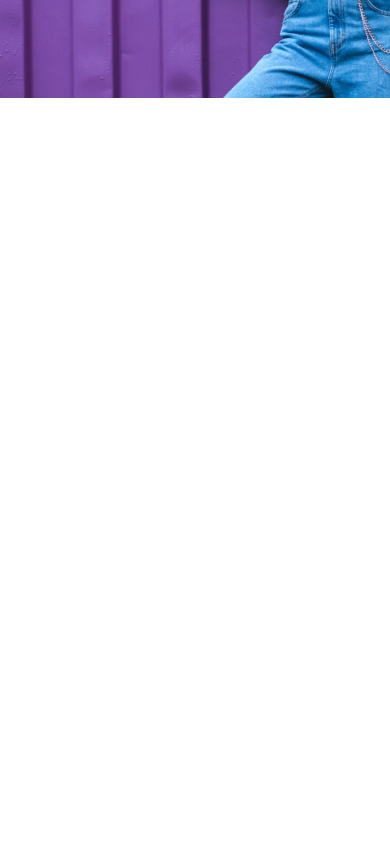
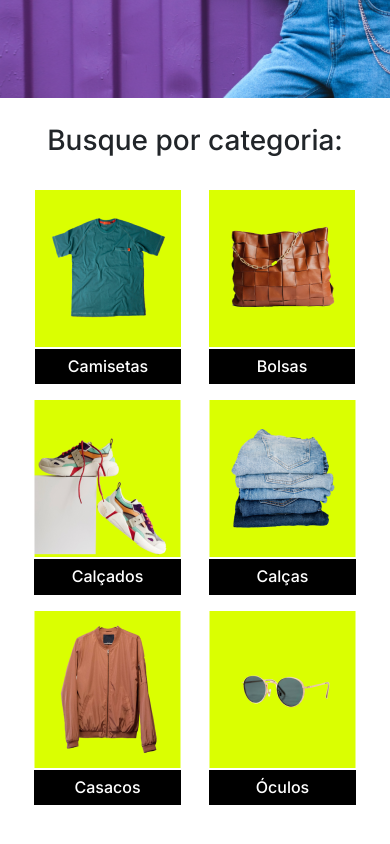
Before and after one commit to jessica-espindola/challenge-meteora, a plain HTML site: page index.html in a window 390 px wide. Shown: the part 456-1300 px from the top of the page. Before the commit the page ends 844 px from the top, so only its background shows below. Drawn offline with nearby package versions, Linux system fonts and the light colour scheme.

Commit message:
concluindo seção de categorias e responsividade

```diff
--- /dev/null
+++ b/css/categoria.css
@@ -0,0 +1,80 @@
+/*---------------------- DESKTOP */
+.conteudo__categorias__caixa {
+    width: 1110px;
+    display: flex;
+    flex-direction: column;
+    justify-content: center;
+    align-self: center;
+    text-align: center;
+    margin: 74px auto 48px auto;
+    gap: 32px;
+
+}
+.conteudo__categorias__caixa-titulo {
+    font-weight: 500;
+    font-size: 32px;
+    line-height: 38.73px;
+    color: var(--cor-preta-secundaria);
+
+}
+.conteudo__categorias__caixa-links {
+    display: flex;
+    flex-direction: row;
+    gap: 30px;
+
+}
+.conteudo__categorias__caixa-links a {
+    text-decoration: none;
+}
+.categoria-texto {
+    font-weight: 500;
+    font-size: 16px;
+    line-height: 19.36px;
+    background: var(--cor-preta);
+    color: var(--cor-branca);
+    padding: 8px 16px;
+}
+/*---------------------- TABLET */
+@media screen and (min-width: 769px) and (max-width: 1440px){
+    .conteudo__categorias__caixa {
+        width: 690px;
+        margin: 40px auto 45px auto;
+    }
+
+    .conteudo__categorias__caixa-titulo {
+        font-size: 28px;
+        line-height: 33.89px;
+    }
+
+    .conteudo__categorias__caixa-links {
+        display: flex;
+        flex-direction: row;
+        flex-wrap: wrap;
+        justify-content: center;
+        column-gap: 30px;
+        row-gap: 24px;
+    }
+}
+
+/*---------------------- MOBILE */
+@media screen and (max-width: 768px) {
+    .conteudo__categorias__caixa {
+        width: 322px;
+        margin: 24px auto 50px auto;
+    }
+
+    .conteudo__categorias__caixa-titulo {
+        font-size: 28px;
+        line-height: 33.89px;
+    }
+
+    .conteudo__categorias__caixa-links {
+        display: flex;
+        flex-direction: row;
+        flex-wrap: wrap;
+        justify-content: center;
+        row-gap: 16px;
+        column-gap: 28px;
+
+    }
+}
--- a/index.html
+++ b/index.html
@@ -34,6 +34,18 @@
             <img src="assets/Desktop/Banner carousel 1 _ 1440 (1).png" alt="">
         </section>
         <section class="conteudo__categorias">
+            <section class="conteudo__categorias__caixa">
+                <h2 class="conteudo__categorias__caixa-titulo">Busque por categoria:</h2>
+                <section class="conteudo__categorias__caixa-links">
+                    <a href="#"><img class="categoria-img-camiseta" src="assets/Desktop/Categorias/Categoria camiseta.png" alt="Categoria de Camisetas"><p class="categoria-texto">Camisetas</p></a>
+                    <a href="#"><img class="categoria-img-bolsa" src="assets/Desktop/Categorias/Categoria Bolsa.png" alt="Categoria de Bolsas"><p class="categoria-texto">Bolsas</p></a>
+                    <a href="#"><img class="categoria-img-calcados" src="assets/Desktop/Categorias/Categoria Calçados.png" alt="Categoria de Calçados"><p class="categoria-texto">Calçados</p></a>
+                    <a href="#"><img class="categoria-img-calca" src="assets/Desktop/Categorias/Categoria calça.png" alt="Categoria de Calças"><p class="categoria-texto">Calças</p></a>
+                    <a href="#"><img class="categoria-img-casacos" src="assets/Desktop/Categorias/Categoria casacos.png" alt="Categoria de Casacos"><p class="categoria-texto">Casacos</p></a>
+                    <a href="#"><img class="categoria-img-oculos" src="assets/Desktop/Categorias/Categoria óculos.png" alt="Categoria de Óculos"><p class="categoria-texto">Óculos</p></a>
+                </section>
+            </section>
+
 
         </section>
         <section class="conteudo__facilidades">
@@ -42,7 +54,6 @@
         <section class="conteudo__produtos">
 
         </section>
-
     </main>
 
 </body>
--- a/js/responsividade.js
+++ b/js/responsividade.js
@@ -3,21 +3,59 @@ function verificarLarguraTela() {
     var larguraTela = screen.innerWidth || document.documentElement.clientWidth || document.body.clientWidth;
 
     // Verifica se a largura da tela é menor ou igual a 375px
-    if (larguraTela < 768) {
+    if (larguraTela <= 768) {
 
         var logo = document.querySelector('.logo-meteora');
         logo.src = 'assets/Mobile/Logo mobile.png';
+        var imagemCamisetaCat = document.querySelector('.categoria-img-camiseta');
+        var imagemBolsaCat = document.querySelector('.categoria-img-bolsa');
+        var imagemCalcadosCat = document.querySelector ('.categoria-img-calcados');
+        var imagemCalcasCat = document.querySelector('.categoria-img-calca');
+        var imagemCasacosCat = document.querySelector('.categoria-img-casacos');
+        var imagemOculosCat = document.querySelector('.categoria-img-oculos');
 
+        imagemCamisetaCat.src = 'assets/Mobile/Categorias/Categoria camiseta.png';
+        imagemBolsaCat.src = 'assets/Mobile/Categorias/Categoria Bolsas.png';
+        imagemCalcadosCat.src = 'assets/Mobile/Categorias/Categoria calçados.png';
+        imagemCalcasCat.src = 'assets/Mobile/Categorias/Categoria calças.png';
+        imagemCasacosCat.src = 'assets/Mobile/Categorias/Categoria Casacos.png';
+        imagemOculosCat.src = 'assets/Mobile/Categorias/Categoria óculos.png';
 
-    } else if (larguraTela >= 769 && larguraTela < 1440) {
+    } else if (larguraTela >= 769 && larguraTela <= 1440) {
 
         var logo = document.querySelector('.logo-meteora');
         logo.src = 'assets/Tablet/Logo tablet.png';
+        var imagemCamisetaCat = document.querySelector('.categoria-img-camiseta');
+        var imagemBolsaCat = document.querySelector('.categoria-img-bolsa');
+        var imagemCalcadosCat = document.querySelector ('.categoria-img-calcados');
+        var imagemCalcasCat = document.querySelector('.categoria-img-calca');
+        var imagemCasacosCat = document.querySelector('.categoria-img-casacos');
+        var imagemOculosCat = document.querySelector('.categoria-img-oculos');
+
+        imagemCamisetaCat.src = 'assets/Tablet/Categorias/Categoria camiseta.png';
+        imagemBolsaCat.src = 'assets/Tablet/Categorias/Categoria Bolsas.png';
+        imagemCalcadosCat.src = 'assets/Tablet/Categorias/Categoria calçados.png';
+        imagemCalcasCat.src = 'assets/Tablet/Categorias/Categoria calças.png';
+        imagemCasacosCat.src = 'assets/Tablet/Categorias/Categoria casacos.png';
+        imagemOculosCat.src = 'assets/Tablet/Categorias/Categoria óculos.png';
 
     } else {
 
         var logo = document.querySelector('.logo-meteora');
         logo.src = 'assets/Desktop/Logo desktop.png';
+        var imagemCamisetaCat = document.querySelector('.categoria-img-camiseta');
+        var imagemBolsaCat = document.querySelector('.categoria-img-bolsa');
+        var imagemCalcadosCat = document.querySelector ('.categoria-img-calcados');
+        var imagemCalcasCat = document.querySelector('.categoria-img-calca');
+        var imagemCasacosCat = document.querySelector('.categoria-img-casacos');
+        var imagemOculosCat = document.querySelector('.categoria-img-oculos');
+
+        imagemCamisetaCat.src = 'assets/Desktop/Categorias/Categoria camiseta.png';
+        imagemBolsaCat.src = 'assets/Desktop/Categorias/Categoria Bolsa.png';
+        imagemCalcadosCat.src = 'assets/Desktop/Categorias/Categoria Calçados.png';
+        imagemCalcasCat.src = 'assets/Desktop/Categorias/Categoria calça.png';
+        imagemCasacosCat.src = 'assets/Desktop/Categorias/Categoria casacos.png';
+        imagemOculosCat.src = 'assets/Desktop/Categorias/Categoria óculos.png';
     }
   }
 
--- a/style.css
+++ b/style.css
@@ -1,6 +1,7 @@
 @import url('https://fonts.googleapis.com/css2?family=Inter:wght@400;500;700&display=swap');
 
 @import url(css/header.css);
+@import url(css/categoria.css);
 
 :root {
     --fonte: 'Inter';
```
